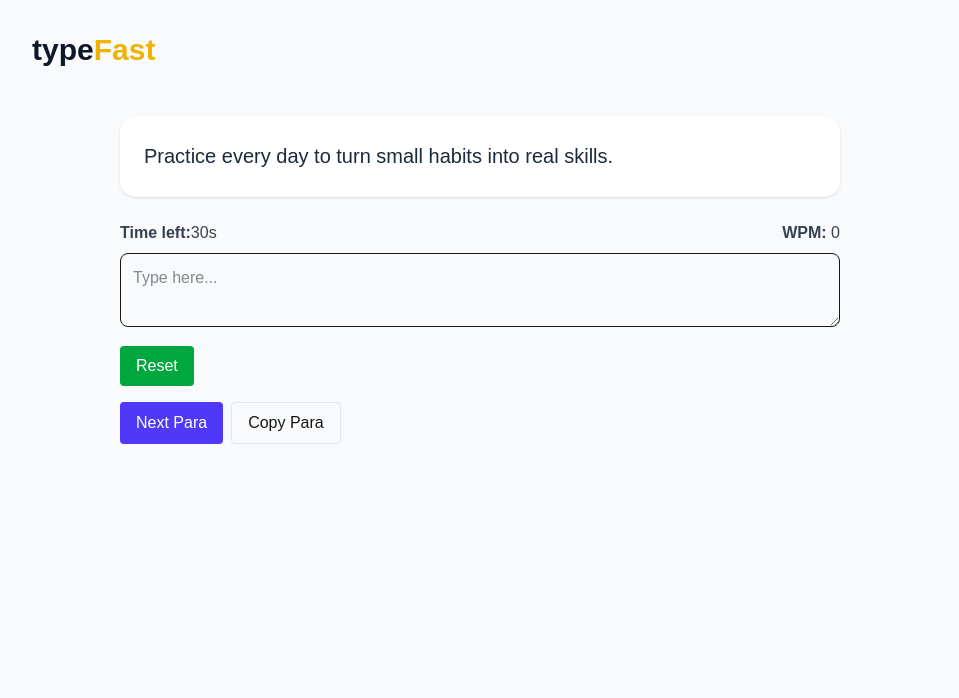
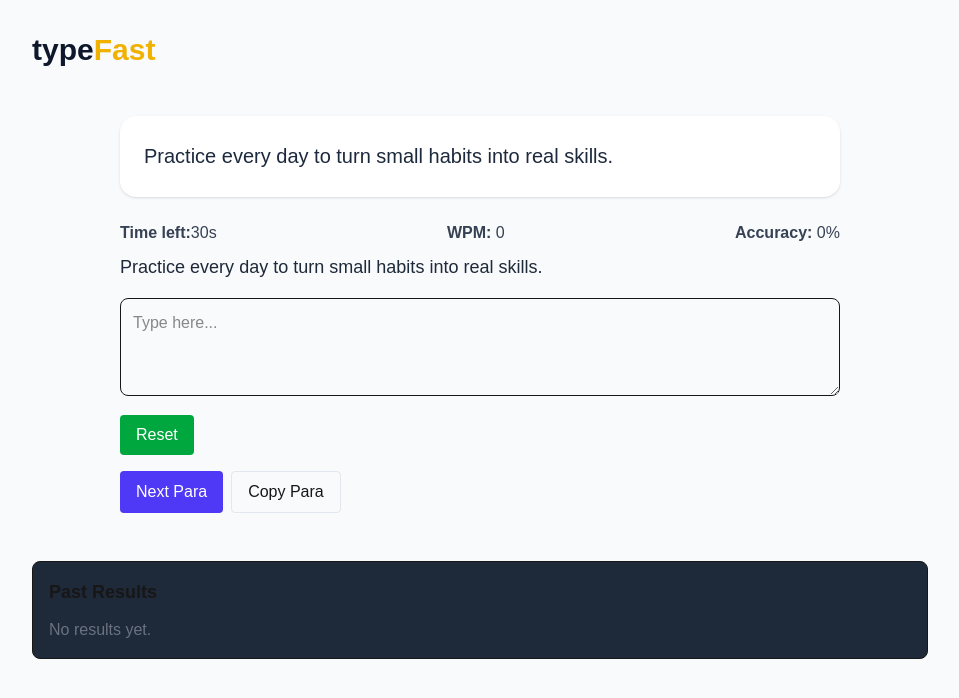
Before and after one commit to KoderKalash/typeFast, a Next.js app: page / in a window 1280 px wide. Shown: the top 698 px of the page, without its empty margins (160-1119 px from the left). Built offline with nearby package versions, Linux system fonts and the light colour scheme.

Commit message:
Feat: Added wpm,accuracy,storage

```diff
--- a/app/page.jsx
+++ b/app/page.jsx
@@ -1,5 +1,6 @@
 "use client"
 import Display from "@/components/passagedisplay"
+import History from "@/components/history"
 export default function Home() {
     return (
         <main className="min-h-screen bg-slate-50 dark:bg-slate-900 p-8">
@@ -8,6 +9,7 @@ export default function Home() {
                     type<span className="text-yellow-500">Fast</span>
                 </h1>
                 <Display />
+                <History />
             </div>
         </main>
     )
--- /dev/null
+++ b/components/highlightpsg.jsx
@@ -0,0 +1,24 @@
+"use client";
+import React from "react";
+
+
+export default function Highlightedpsg({ passage, userInput }) {
+    return (
+        <p className="text-lg leading-relaxed">
+        {
+            passage.split("").map((char, idx) => {
+                let colorClass = "text-gray-800"; //default text color
+                if (idx < userInput.length) {
+                    if (userInput[idx] === char) {
+                        colorClass = "text-green-600"; //correct character
+                    } else {
+                        colorClass = "text-red-600";
+                    }
+                }
+                return (
+                    <span key={idx} className={colorClass}>{char}</span>
+                );
+            })}
+        </p>
+    );
+}
--- /dev/null
+++ b/components/history.jsx
@@ -0,0 +1,37 @@
+"use client";
+import React, { useEffect, useState } from "react";
+
+export default function History() {
+  const [results, setResults] = useState([]);
+
+  useEffect(() => {
+    let stored = [];
+    try {
+      const parsed = JSON.parse(localStorage.getItem("typingResults"));
+      if (Array.isArray(parsed)) {
+        stored = parsed;
+      }
+    } catch (e) {
+      stored = [];
+    }
+    setResults(stored);
+  }, []);
+
+  return (
+    <div className="mt-6 p-4 border rounded-lg bg-gray-800">
+      <h2 className="text-lg font-semibold mb-3">Past Results</h2>
+      {results.length === 0 ? (
+        <p className="text-gray-500">No results yet.</p>
+      ) : (
+        <ul className="space-y-2">
+          {results.map((r, idx) => (
+            <li key={idx} className="flex justify-between text-sm">
+              <span>{r.date}</span>
+              <span>{r.wpm} WPM, {r.accuracy}%</span>
+            </li>
+          ))}
+        </ul>
+      )}
+    </div>
+  );
+}
--- a/components/typingbox.jsx
+++ b/components/typingbox.jsx
@@ -1,5 +1,12 @@
-import { useEffect, useState } from "react";
-// import random from "@/data/passage";
+"use client";
+import React, { useState, useEffect } from "react";
+import Highlightedpsg from "./highlightpsg";
+
+
+
+
+
+//import random from "@/data/passage";
 export default function TypingBox({ passage }) {
     const [input, setInput] = useState("");
     const [starttime, setStarttime] = useState(null);
@@ -7,16 +14,43 @@ export default function TypingBox({ passage }) {
     //30s timer
     const [timer, setTimer] = useState(30);
     const [isActive, setIsActive] = useState(false);
+    const [accuracy, setAccuracy] = useState(0);
+    const [showresults, setShowResults] = useState(false);
 
     useEffect(() => {
-        if (!isActive) return
+        if (!isActive) return;
         if (timer > 0) {
-            const t = setTimeout(() => { setTimer(timer - 1) }, 1000)
+            const t = setTimeout(() => { setTimer(timer - 1); }, 1000);
             return () => clearTimeout(t);
         } else {
             setIsActive(false);
+            setShowResults(true);
+
+            const newResult = {
+                wpm,
+                accuracy,
+                characters: input.length,
+                date: new Date().toLocaleString(),
+            };
+
+            const prevResults = JSON.parse(localStorage.getItem("typingResults")) || [];
+            const updated = Array.isArray(prevResults) ? [...prevResults, newResult] : [newResult];
+
+            localStorage.setItem("typingResults", JSON.stringify(updated));
         }
-    }, [timer, isActive])
+    }, [timer, isActive]);
+
+
+    //Accuracy Calculation
+    const calculateAccuracy = (input, passage) => {
+        let correct = 0;
+        for (let i = 0; i < input.length; i++) {
+            if (input[i] === passage[i]) {
+                correct++;
+            }
+        }
+        return input.length > 0 ? Math.round((correct / input.length) * 100) : 100;
+    };
 
     const handleChange = (e) => {
         if (!starttime && !isActive) {
@@ -30,15 +64,33 @@ export default function TypingBox({ passage }) {
         const words = e.target.value.trim().split(" ").length
         const minutes = (Date.now() - starttime) / 1000 / 60
         setWpm(Math.round(words / minutes))
+
+        setAccuracy(calculateAccuracy(e.target.value, passage));
     }
 
+
+
     const restart = () => {
+        if (starttime) {
+            const newResult = {
+                wpm,
+                accuracy,
+                characters: input.length,
+                date: new Date().toLocaleString(),
+            };
+
+            const prevResults = JSON.parse(localStorage.getItem("typingResults")) || [];
+            const updated = Array.isArray(prevResults) ? [...prevResults, newResult] : [newResult];
+
+            localStorage.setItem("typingResults", JSON.stringify(updated));
+        }
         setInput("")
         setWpm(0)
         setStarttime(null)
         setTimer(30)
         setIsActive(false)
-        // random()
+        setAccuracy(0)
+        //random()
     }
 
     return (
@@ -47,18 +99,36 @@ export default function TypingBox({ passage }) {
                 <strong>Time left:</strong>{timer}s</span>
                 <span className="text-gray-700">
                     <strong>WPM:</strong> {isNaN(wpm) ? 0 : wpm}
-                </span></div>
+                </span>
+                <span className="text-gray-700">
+                    <strong>Accuracy:</strong> {isNaN(accuracy) ? 0 : accuracy}%
+                </span>
+            </div>
+
+            <Highlightedpsg passage={passage} userInput={input} />
+
             <textarea
-            className="w-full p-3 border rounded-lg"
+                className="w-full p-3 border rounded-lg mt-4"
+                rows="3"
                 value={input}
                 onChange={handleChange}
                 placeholder="Type here..." disabled={!isActive && starttime !== null && timer === 0} //diabling text area after time is up
             />
 
             <button onClick={restart}
-            className="mt-3 px-4 py-2 bg-green-600 text-white rounded hover:cursor-pointer">
+                className="mt-3 px-4 py-2 bg-green-600 text-white rounded hover:cursor-pointer">
                 Reset
             </button>
+
+
+            {showresults && (
+                <div className="mt-6 p-4 border rounded-lg bg-black text-center">
+                    <h2 className="text-xl font-semibold mb-4">Results</h2>
+                    <p><strong>WPM:</strong> {isNaN(wpm) ? 0 : wpm}</p>
+                    <p><strong>Accuracy:</strong> {isNaN(accuracy) ? 0 : accuracy}%</p>
+                    <p><strong>Characters Typed:</strong> {input.length}</p>
+                </div>
+            )}
         </div>
     )
 }
```
